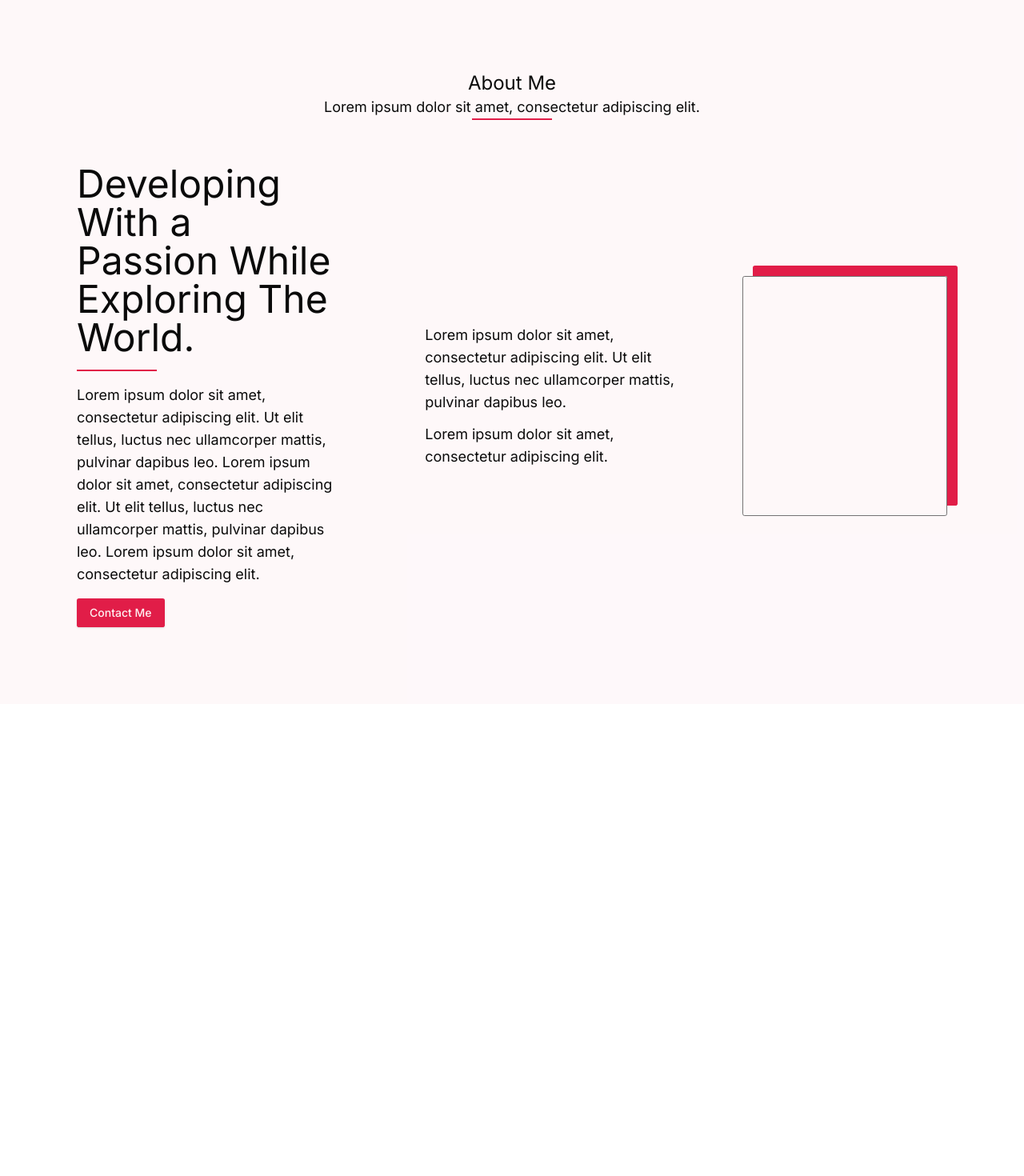
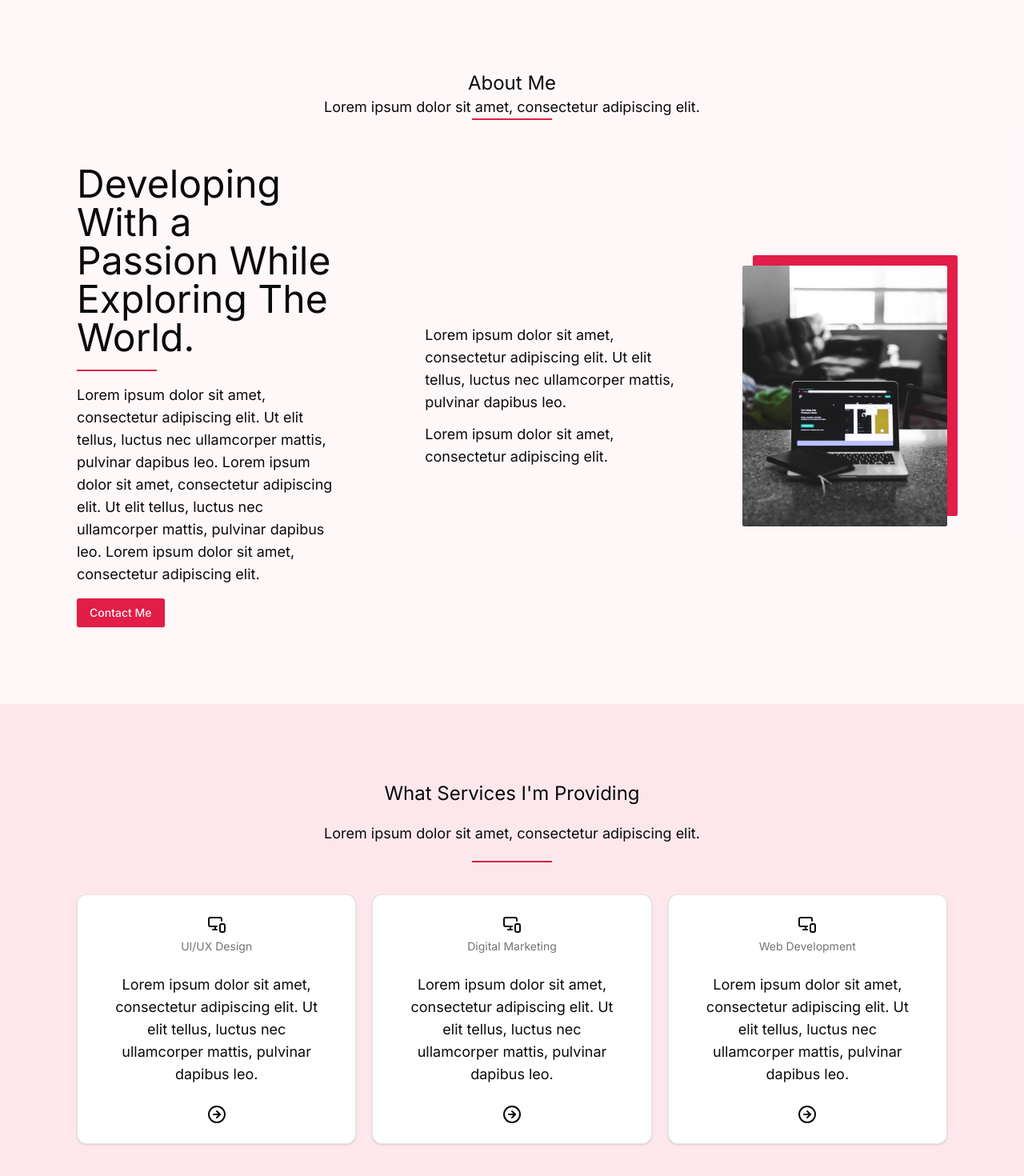
Before and after one commit to CodeWithZaky/my-personal-website-2, a Next.js app: page / in a window 1280 px wide. Shown: the part 604-2074 px from the top of the page at 80% size. Before the commit the page ends 1484 px from the top, so only its background shows below. Built offline with nearby package versions, Linux system fonts and the light colour scheme.

Commit message:
add service section

```diff
--- a/src/app/page.tsx
+++ b/src/app/page.tsx
@@ -1,11 +1,35 @@
+import { Instagram, Twitter } from "@/components/icons/social-media";
 import { Button } from "@/components/ui/button";
-import { Linkedin, Mail } from "lucide-react";
+import {
+  Card,
+  CardContent,
+  CardDescription,
+  CardFooter,
+  CardHeader,
+  CardTitle,
+} from "@/components/ui/card";
+import {
+  CircleArrowRight,
+  Linkedin,
+  Mail,
+  MonitorSmartphone,
+} from "lucide-react";
+import Image from "next/image";
+import Section1Bg1 from "../assets/section-1-bg1.jpg";
 
 export default function Home() {
   return (
     <>
-      {/* Welcome Page */}
-      <div className="w-full">
+      <WelcomeSection />
+      <AboutSection />
+      <ServiceSection />
+    </>
+  );
+}
+
+const WelcomeSection = () => {
+  return (
+    <section className="w-full">
       <div className="flex justify-start items-start gap-10 mx-auto py-24 w-[85%]">
         <div className="lg:flex flex-col justify-start items-center gap-5 hidden py-16 h-auto">
           <Linkedin />
@@ -26,9 +50,13 @@ export default function Home() {
           <Button>Learn More</Button>
         </div>
       </div>
-      </div>
-      {/* About Page */}
-      <div className="bg-background/70 w-full">
+    </section>
+  );
+};
+
+const AboutSection = () => {
+  return (
+    <section className="bg-background/70 w-full">
       <div className="flex flex-col justify-start items-center space-y-14 mx-auto py-24 w-[85%]">
         <div className="flex flex-col justify-start items-center text-center">
           <p className="medium-sentences">About Me</p>
@@ -45,70 +73,96 @@ export default function Home() {
             <div className="bg-primary w-[100px] h-[2px]" />
             <p className="normal-sentences">
               Lorem ipsum dolor sit amet, consectetur adipiscing elit. Ut elit
-                tellus, luctus nec ullamcorper mattis, pulvinar dapibus leo.
-                Lorem ipsum dolor sit amet, consectetur adipiscing elit. Ut elit
-                tellus, luctus nec ullamcorper mattis, pulvinar dapibus leo.
-                Lorem ipsum dolor sit amet, consectetur adipiscing elit.
+              tellus, luctus nec ullamcorper mattis, pulvinar dapibus leo. Lorem
+              ipsum dolor sit amet, consectetur adipiscing elit. Ut elit tellus,
+              luctus nec ullamcorper mattis, pulvinar dapibus leo. Lorem ipsum
+              dolor sit amet, consectetur adipiscing elit.
             </p>
             <Button className="w-fit">Contact Me</Button>
           </div>
           <div className="flex md:flex-row flex-col justify-end items-center gap-7 md:gap-3 w-full lg:w-[60%]">
             <div className="flex flex-col items-center gap-3 w-full md:w-[50%]">
               <p className="normal-sentences">
-                  Lorem ipsum dolor sit amet, consectetur adipiscing elit. Ut
-                  elit tellus, luctus nec ullamcorper mattis, pulvinar dapibus
-                  leo.
+                Lorem ipsum dolor sit amet, consectetur adipiscing elit. Ut elit
+                tellus, luctus nec ullamcorper mattis, pulvinar dapibus leo.
               </p>
               <p className="normal-sentences">
                 Lorem ipsum dolor sit amet, consectetur adipiscing elit.
               </p>
             </div>
             <div className="flex justify-start md:justify-end items-center w-full md:w-[50%]">
-                <div className="border-image border-test rounded-md w-[80%] h-[300px]"></div>
+              <div className="border-image rounded-md w-[80%]">
+                <Image
+                  src={Section1Bg1}
+                  alt="section 1 bg 1"
+                  className="rounded-md"
+                />
               </div>
             </div>
           </div>
         </div>
       </div>
-    </>
-  );
-}
-
-const Instagram = () => {
-  return (
-    <svg
-      xmlns="http://www.w3.org/2000/svg"
-      width="24"
-      height="24"
-      viewBox="0 0 24 24"
-      fill="none"
-      stroke="currentColor"
-      strokeWidth="2"
-      strokeLinecap="round"
-      strokeLinejoin="round"
-      className="lucide lucide-instagram"
-    >
-      <rect width="20" height="20" x="2" y="2" rx="5" ry="5" />
-      <path d="M16 11.37A4 4 0 1 1 12.63 8 4 4 0 0 1 16 11.37z" />
-      <line x1="17.5" x2="17.51" y1="6.5" y2="6.5" />
-    </svg>
+    </section>
   );
 };
-const Twitter = () => {
+
+const ServiceSection = () => {
+  const service_items = [
+    {
+      description: "UI/UX Design",
+      content:
+        "Lorem ipsum dolor sit amet, consectetur adipiscing elit. Ut elit tellus, luctus nec ullamcorper mattis, pulvinar dapibus leo.",
+    },
+    {
+      description: "Digital Marketing",
+      content:
+        "Lorem ipsum dolor sit amet, consectetur adipiscing elit. Ut elit tellus, luctus nec ullamcorper mattis, pulvinar dapibus leo.",
+    },
+    {
+      description: "Web Development",
+      content:
+        "Lorem ipsum dolor sit amet, consectetur adipiscing elit. Ut elit tellus, luctus nec ullamcorper mattis, pulvinar dapibus leo.",
+    },
+  ];
+
   return (
-    <svg
-      xmlns="http://www.w3.org/2000/svg"
-      width="24"
-      height="24"
-      viewBox="0 0 24 24"
-      fill="none"
-      stroke="currentColor"
-      strokeWidth="2"
-      strokeLinecap="round"
-      strokeLinejoin="round"
-      className="lucide lucide-twitter"
+    <section className="w-full">
+      <div className="flex flex-col justify-start items-center gap-10 mx-auto py-24 w-[85%]">
+        <div className="flex flex-col justify-start items-center gap-5">
+          <p className="medium-sentences text-center">
+            {"What Services I'm Providing"}
+          </p>
+          <p className="text-center normal-sentences">
+            Lorem ipsum dolor sit amet, consectetur adipiscing elit.
+          </p>
+          <div className="bg-primary w-[100px] h-[2px]" />
+        </div>
+        <div className="flex md:flex-row flex-col justify-between items-center gap-5">
+          {service_items.map((item, index) => {
+            return (
+              <Card
+                className="flex flex-col justify-center items-center"
+                key={index}
               >
-      <path d="M22 4s-.7 2.1-2 3.4c1.6 10-9.4 17.3-18 11.6 2.2.1 4.4-.6 6-2C3 15.5.5 9.6 3 5c2.2 2.6 5.6 4.1 9 4-.9-4.2 4-6.6 7-3.8 1.1 0 3-1.2 3-1.2z" />
-    </svg>
+                <CardHeader>
+                  <CardTitle className="flex justify-center items-center">
+                    <MonitorSmartphone />
+                  </CardTitle>
+                  <CardDescription className="medium-sentences text-center">
+                    {item.description}
+                  </CardDescription>
+                </CardHeader>
+                <CardContent className="mx-2 md:mx-3 lg:mx-5 text-center normal-sentences">
+                  {item.content}
+                </CardContent>
+                <CardFooter className="flex justify-between">
+                  <CircleArrowRight />
+                </CardFooter>
+              </Card>
+            );
+          })}
+        </div>
+      </div>
+    </section>
   );
 };
--- /dev/null
+++ b/src/components/icons/social-media.tsx
@@ -0,0 +1,39 @@
+export const Instagram = () => {
+  return (
+    <svg
+      xmlns="http://www.w3.org/2000/svg"
+      width="24"
+      height="24"
+      viewBox="0 0 24 24"
+      fill="none"
+      stroke="currentColor"
+      strokeWidth="2"
+      strokeLinecap="round"
+      strokeLinejoin="round"
+      className="lucide lucide-instagram"
+    >
+      <rect width="20" height="20" x="2" y="2" rx="5" ry="5" />
+      <path d="M16 11.37A4 4 0 1 1 12.63 8 4 4 0 0 1 16 11.37z" />
+      <line x1="17.5" x2="17.51" y1="6.5" y2="6.5" />
+    </svg>
+  );
+};
+
+export const Twitter = () => {
+  return (
+    <svg
+      xmlns="http://www.w3.org/2000/svg"
+      width="24"
+      height="24"
+      viewBox="0 0 24 24"
+      fill="none"
+      stroke="currentColor"
+      strokeWidth="2"
+      strokeLinecap="round"
+      strokeLinejoin="round"
+      className="lucide lucide-twitter"
+    >
+      <path d="M22 4s-.7 2.1-2 3.4c1.6 10-9.4 17.3-18 11.6 2.2.1 4.4-.6 6-2C3 15.5.5 9.6 3 5c2.2 2.6 5.6 4.1 9 4-.9-4.2 4-6.6 7-3.8 1.1 0 3-1.2 3-1.2z" />
+    </svg>
+  );
+};
--- a/src/styles/globals.css
+++ b/src/styles/globals.css
@@ -65,11 +65,11 @@
   .normal-sentences {
     @apply text-sm text-foreground dark:text-foreground md:text-base lg:text-lg;
   }
+  .medium-sentences {
+    @apply text-lg text-foreground dark:text-foreground sm:text-xl md:text-2xl;
+  }
   .large-sentences {
     @apply text-xl text-foreground dark:text-foreground md:text-3xl lg:text-5xl;
-  }
-  .medium-sentences {
-    @apply text-lg text-foreground dark:text-foreground sm:text-xl md:text-2xl;
   }
   .border-image {
     @apply shadow-[13px_-13px] shadow-primary;
```
Also changed, not shown: src/assets/section-1-bg1.jpg (added). Lines whose indentation alone changed are shown as unchanged.
